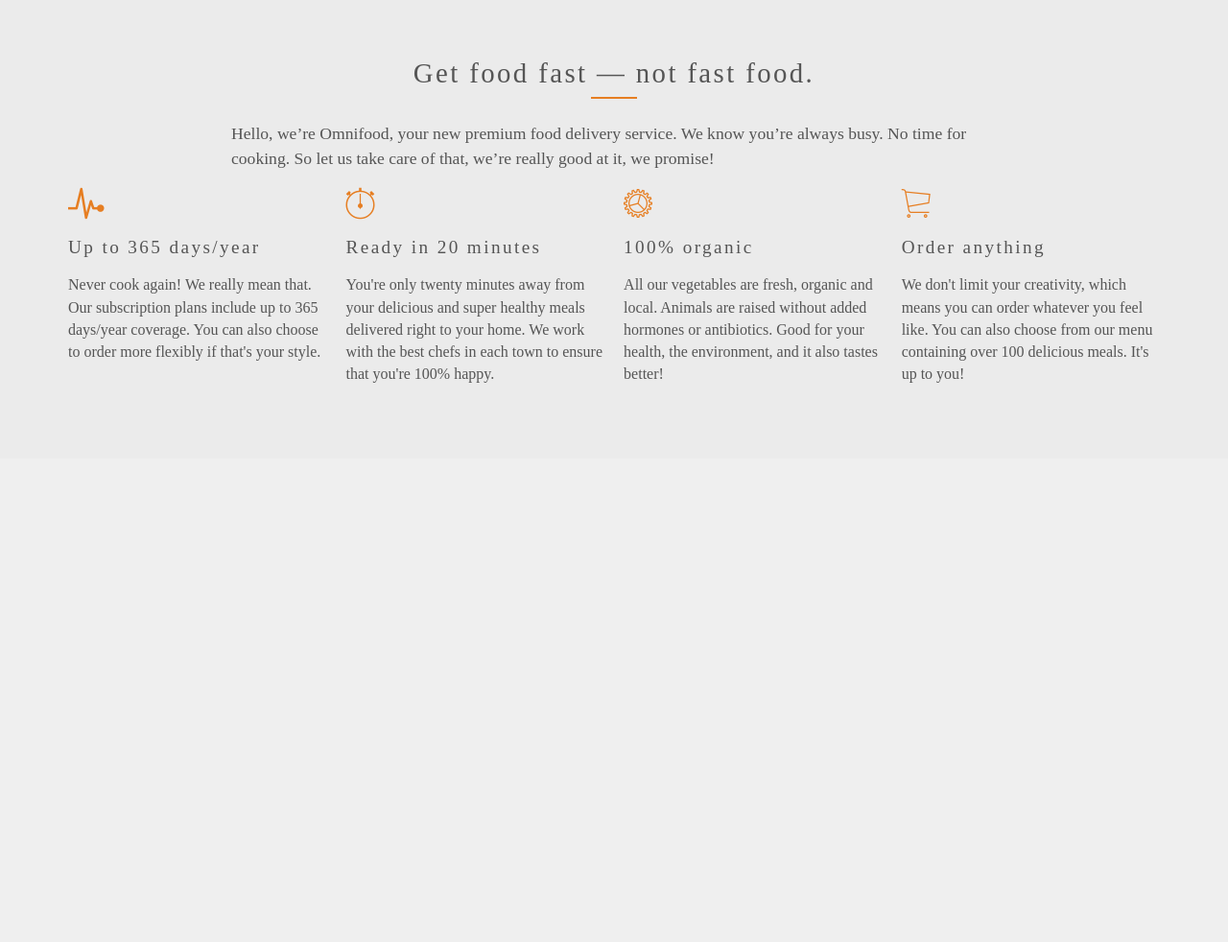
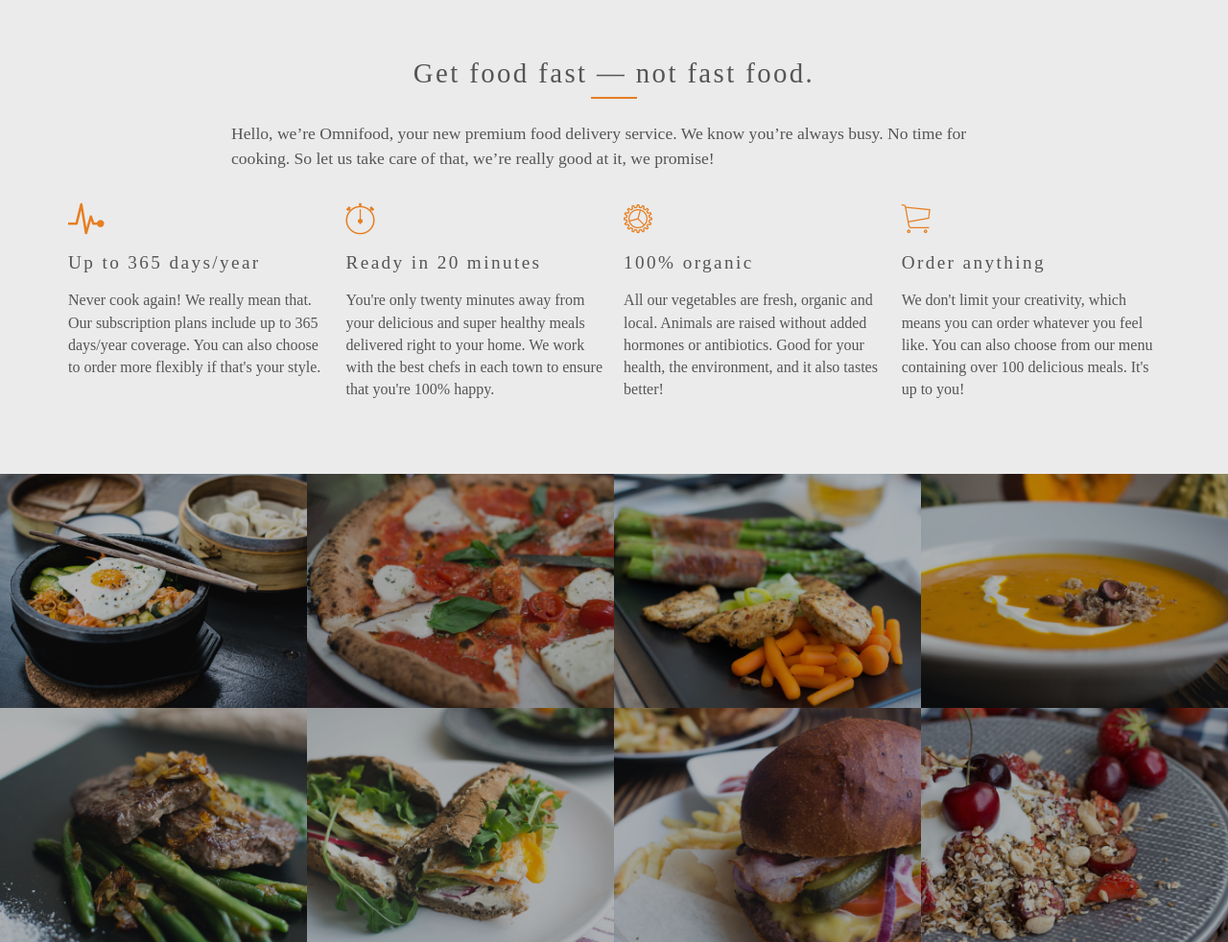
Before and after one commit to davidfang/omnitfood, a PHP site: page / in a window 1280 px wide. Shown: the part 804-1786 px from the top of the page at 96% size. Before the commit the page ends 1203 px from the top, so only its background shows below. Run offline with PHP 8.4, Linux system fonts and the light colour scheme; some web fonts are replaced.

Commit message:
meals done

```diff
--- a/index.html
+++ b/index.html
@@ -31,7 +31,7 @@
          <a class="btn btn-ghost js-scroll-to-stars" href="#">Show me more</a>
       </div>
    </header>
-
+   <!-- features -->
    <section class="section-features">
       <div class="row">
          <h2>Get food fast &mdash; not fast food.</h2>
@@ -67,6 +67,40 @@
          </div>
       </div>
    </section>
+   <!-- meals -->
+   <section class="section-meals">
+      <ul class="meals-showcase clearfix">
+         <!-- clear float -->
+         <li>
+            <figure class="meal-photo"><img src="resources/img/1.jpg" alt="Korean bibimbap with egg and vegetables"></figure>
+         </li>
+         <li>
+            <figure class="meal-photo"><img src="resources/img/2.jpg" alt="Simple italian pizza with cherry tomatoes"></figure>
+         </li>
+         <li>
+            <figure class="meal-photo"><img src="resources/img/3.jpg" alt="Chicken breast steak with vegetables"></figure>
+         </li>
+         <li>
+            <figure class="meal-photo"><img src="resources/img/4.jpg" alt="Autumn pumpkin soup"></figure>
+         </li>
+      </ul>
+
+      <ul class="meals-showcase clearfix">
+         <!-- clear float -->
+         <li>
+            <figure class="meal-photo"><img src="resources/img/5.jpg" alt="Paleo beef steak with vegetables"></figure>
+         </li>
+         <li>
+            <figure class="meal-photo"><img src="resources/img/6.jpg" alt="Paleo beef steak with vegetables"></figure>
+         </li>
+         <li>
+            <figure class="meal-photo"><img src="resources/img/7.jpg" alt="Burger with cheddar and bacon"></figure>
+         </li>
+         <li>
+            <figure class="meal-photo"><img src="resources/img/8.jpg" alt="Granola with cherries and strawberries"></figure>
+         </li>
+      </ul>
+   </section>
 </body>
 
 </html>
--- a/resources/css/style.css
+++ b/resources/css/style.css
@@ -158,20 +158,60 @@ h3 {
   line-height: 145%;
   width: 70%;
   margin-left: 15%;
+  margin-bottom: 1rem;
 }
-/* line 28, _feature.less */
+/* line 29, _feature.less */
 .box {
   padding: 1px;
 }
-/* line 30, _feature.less */
+/* line 31, _feature.less */
 .box p {
   font-size: 1rem;
   line-height: 145%;
 }
-/* line 36, _feature.less */
+/* line 37, _feature.less */
 .icon-big {
   font-size: 250%;
   display: block;
   color: #e67e22;
   margin-bottom: 10px;
 }
+/* line 1, _meals.less */
+.section-meals {
+  padding: 0;
+}
+/* line 5, _meals.less */
+.meals-showcase {
+  list-style: none;
+  width: 100%;
+}
+/* line 8, _meals.less */
+.meals-showcase li {
+  float: left;
+  width: 25%;
+}
+/* line 14, _meals.less */
+.meal-photo {
+  width: 100%;
+  margin: 0;
+  overflow: hidden;
+  background-color: black;
+}
+/* line 19, _meals.less */
+.meal-photo img {
+  opacity: .7;
+  width: 100%;
+  height: auto;
+  -webkit-transform: scale(1.15);
+      -ms-transform: scale(1.15);
+          transform: scale(1.15);
+  -webkit-transition: -webkit-transform 0.35s ease-in, opacity 0.35s ease-in;
+          transition: transform 0.35s ease-in, opacity 0.35s ease-in;
+}
+/* line 25, _meals.less */
+.meal-photo img:hover {
+  opacity: 1;
+  -webkit-transform: scale(1.03);
+      -ms-transform: scale(1.03);
+          transform: scale(1.03);
+}
--- a/resources/less/_feature.less
+++ b/resources/less/_feature.less
@@ -23,6 +23,7 @@ h3 {
    line-height: 145%;
    width: 70%;
    margin-left: 15%;
+   margin-bottom: 1rem;
 }
 
 .box {
--- /dev/null
+++ b/resources/less/_meals.less
@@ -0,0 +1,30 @@
+.section-meals {
+   padding: 0;
+}
+
+.meals-showcase {
+   list-style: none;
+   width: 100%;
+   li {
+      float: left;
+      width: 25%;
+   }
+}
+
+.meal-photo {
+   width: 100%;
+   margin: 0;
+   overflow: hidden;
+   background-color: black;
+   img {
+      opacity: .7;
+      width: 100%;
+      height: auto;
+      transform: scale(1.15);
+      transition: transform .35s ease-in, opacity .35s ease-in;
+      &:hover {
+         opacity: 1;
+         transform: scale(1.03);
+      }
+   }
+}
--- a/resources/less/style.less
+++ b/resources/less/style.less
@@ -2,3 +2,4 @@
 @import '_basic';
 @import '_header';
 @import '_feature';
+@import '_meals';
```
